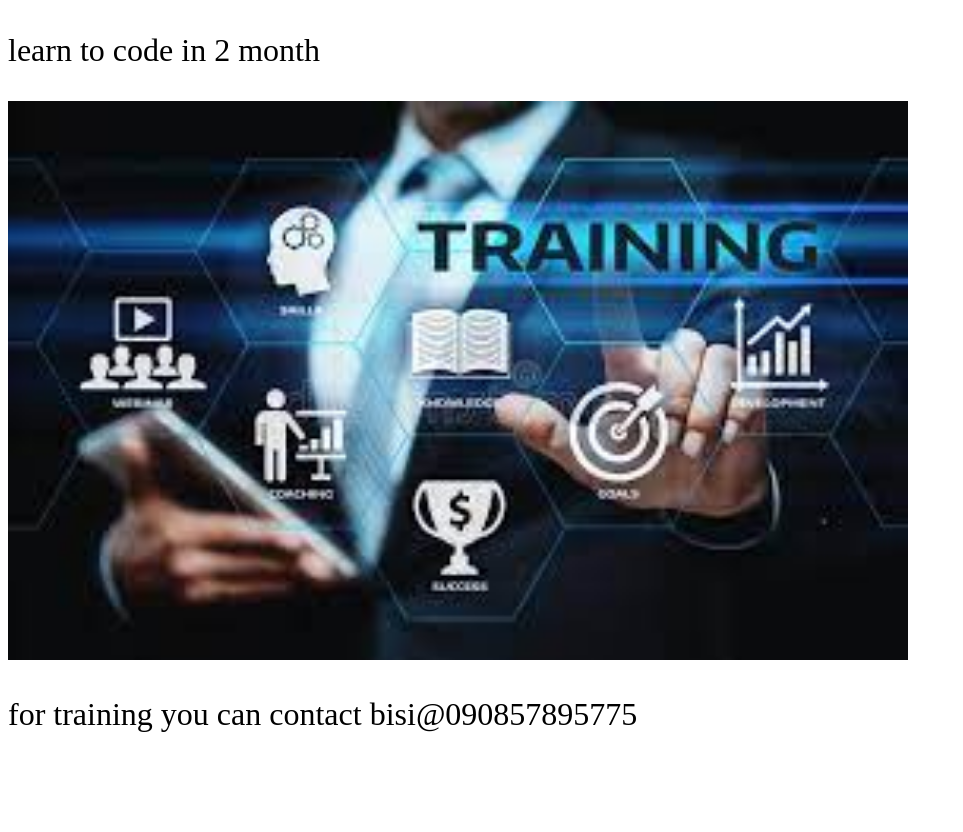
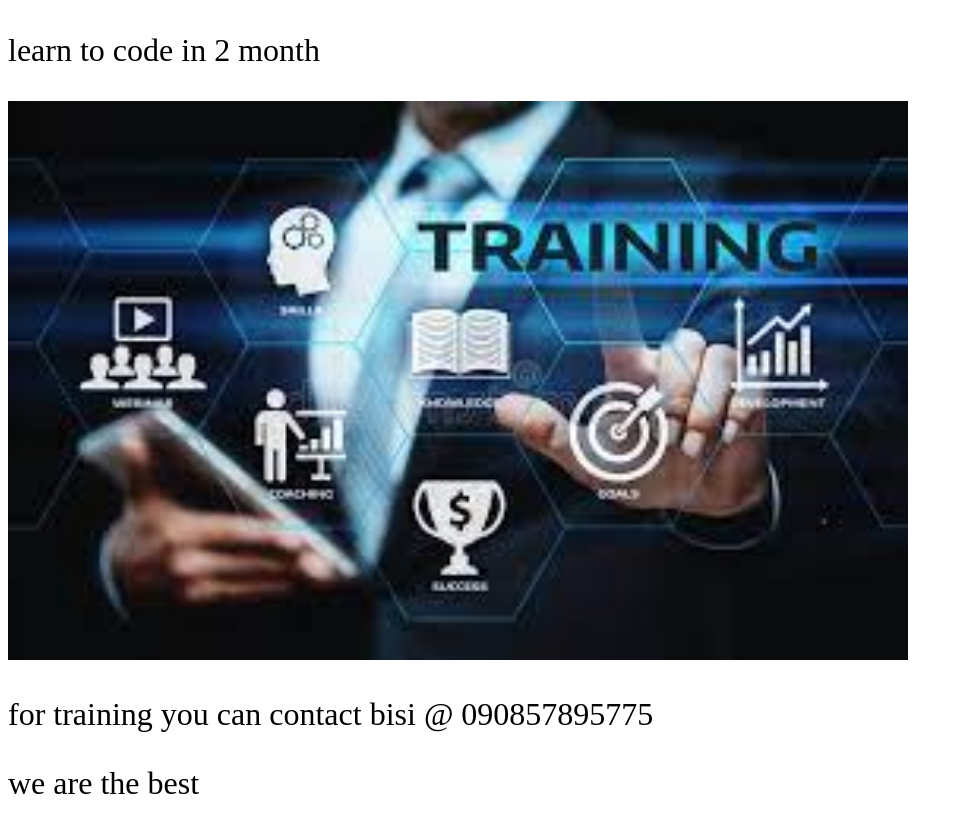
Before and after one commit to gold567/ASS1, a plain HTML site: page index.html in a window 1280 px wide. Shown: the whole page, without its empty margins (0-963 px from the left). Before the commit the page ends 800 px from the top, so only its background shows below. Drawn offline with Linux system fonts and the light colour scheme.

Commit message:
changed some things

```diff
--- a/index.html
+++ b/index.html
@@ -10,6 +10,7 @@
 <body>
     <p>learn to code in 2 month</p>
     <img src="train.jpg">
-    <p>for training you can contact bisi@090857895775</p>
+    <p>for training you can contact bisi @ 090857895775</p>
+    <p>we are the best</p>
 </body>
 </html>
```
